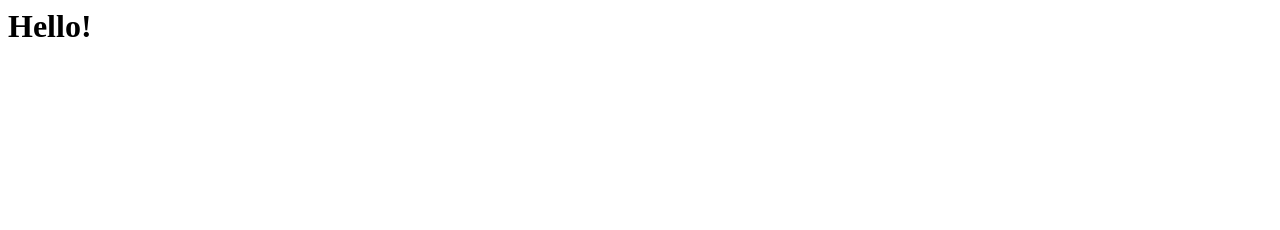
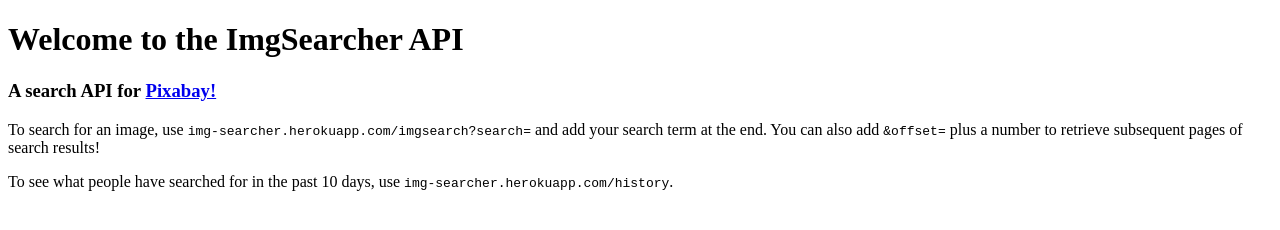
Before and after one commit to dstewart1673/imgsearch, a website: page index.html in a window 1280 px wide. Drawn offline with Linux system fonts and the light colour scheme.

Commit message:
updated splash page

```diff
--- a/index.html
+++ b/index.html
@@ -1 +1,22 @@
-<h1>Hello!</h1>
+<!DOCTYPE html>
+<head>
+  <meta charset="utf-8" />
+  <meta name="viewport" content="width=device-width, initial-scale=1, shrink-to-fit=no" />
+  <title>ImgSearcher</title>
+</head>
+<body>
+  <h1>Welcome to the ImgSearcher API</h1>
+  <h3>A search API for <a href="https://pixabay.com/">Pixabay!</a></h3>
+  <p>
+
+  </p>
+  <p>
+    To search for an image, use <code>img-searcher.herokuapp.com/imgsearch?search=</code>
+    and add your search term at the end.
+    You can also add <code>&offset=</code> plus a number to retrieve subsequent pages of search results!
+  </p>
+  <p>
+    To see what people have searched for in the past 10 days, use
+    <code>img-searcher.herokuapp.com/history</code>.
+  </p>
+</body>
--- a/server.js
+++ b/server.js
@@ -27,6 +27,7 @@
   const offset = parseInt(req.query.offset) + 1 || 1;
   const searchUrl = 'https://www.pixabay.com/api/?key=' + apiKey + "&q=" + encodeURIComponent(searchTerm) + "&page=" + offset;
 
+  //Sends record of search to database for history functionality
   mongodb.connect(mongoUrl, (err, db) => {
     if (err) throw err;
     const docs = db.collection('urls');
@@ -68,7 +69,6 @@
     docs.deleteMany({time: {$lt:timestamp}}, (err, data) => {
       if (err) throw err;
       docs.find({}, {search: 1}).toArray((err, results) => {
-        console.log(results);
         res.send(results);
         db.close();
       });
```
